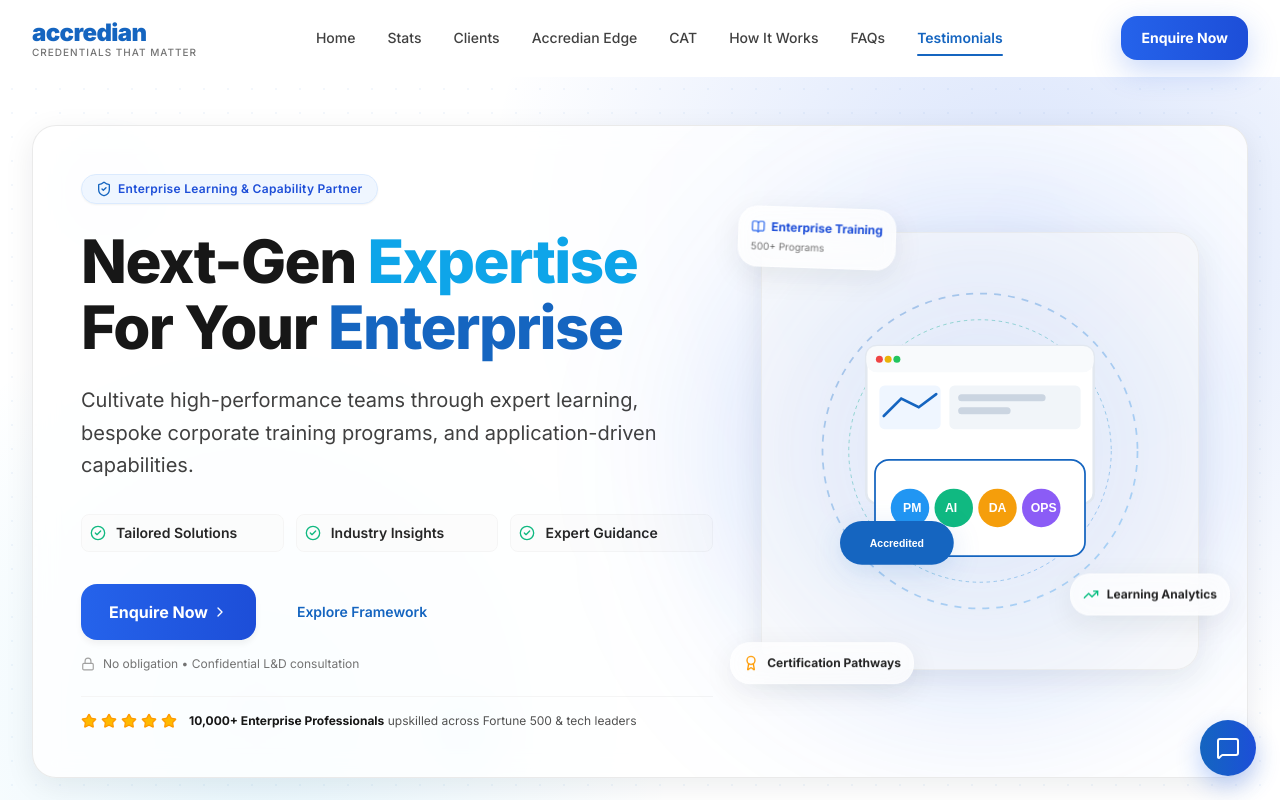
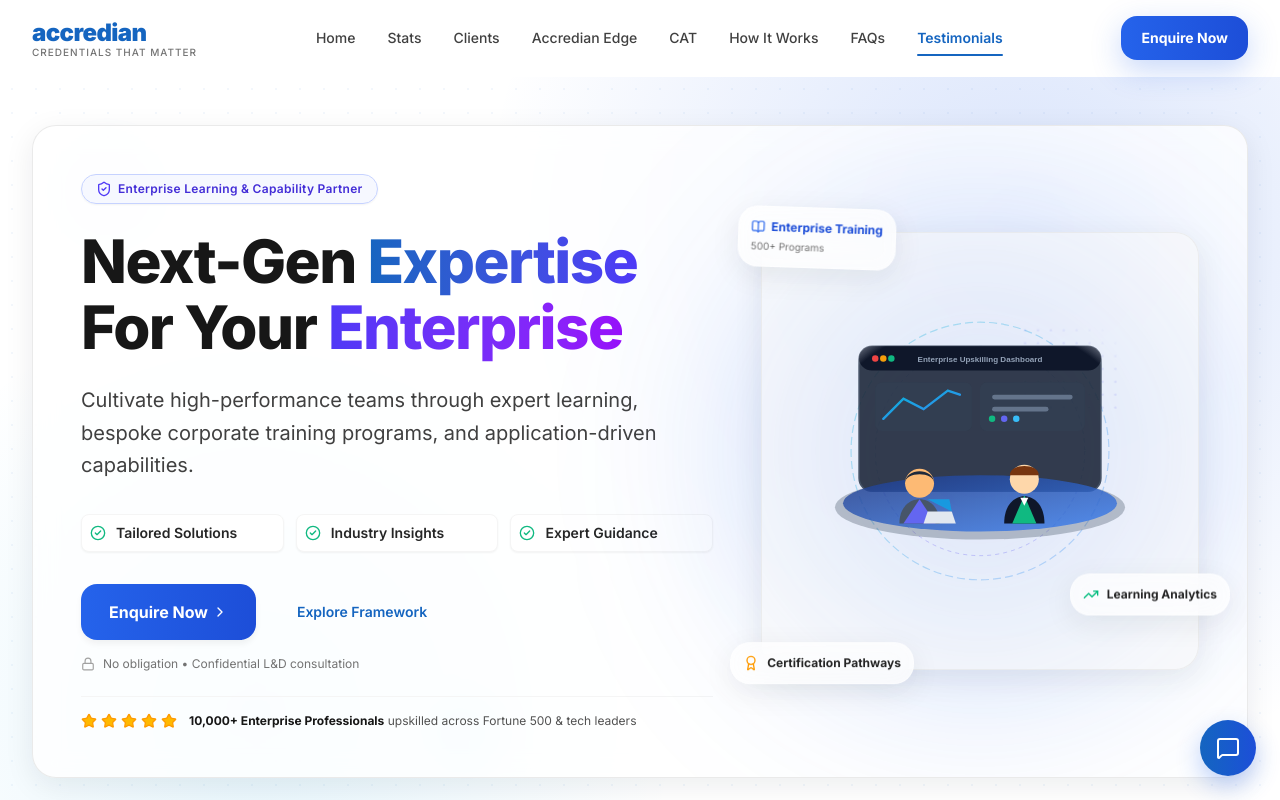
Before and after one commit to GarimaSingh207/accredian-enterprise-platform, a Next.js app: page / in a window 1280 px wide. Shown: the top 800 px of the page. Built offline with nearby package versions, Linux system fonts and the light colour scheme.

Commit message:
style: enhance hero typography keyword gradients and realistic corporate team illustration

```diff
--- a/components/sections/HeroSection.tsx
+++ b/components/sections/HeroSection.tsx
@@ -72,16 +72,16 @@
             <div className="lg:col-span-7 space-y-6 text-left">
               {/* Badge Bar */}
               <div className="flex flex-wrap items-center gap-2.5">
-                <Badge variant="primary" className="gap-1.5 px-3.5 py-1.5 text-xs font-semibold shadow-xs">
-                  <ShieldCheck className="w-4 h-4 text-primary-600" />
+                <Badge variant="primary" className="gap-1.5 px-3.5 py-1.5 text-xs font-semibold shadow-xs border-indigo-200 text-indigo-700 bg-indigo-50/50">
+                  <ShieldCheck className="w-4 h-4 text-indigo-600" />
                   Enterprise Learning & Capability Partner
                 </Badge>
               </div>
 
-              {/* Display Headline */}
+              {/* Display Headline with gradient text highlights */}
               <h1 className="text-3xl sm:text-4xl md:text-5xl lg:text-6xl font-extrabold tracking-tight text-neutral-900 leading-[1.1]">
-                Next-Gen <span className="text-accent-500">Expertise</span> <br />
-                For Your <span className="text-primary-600">Enterprise</span>
+                Next-Gen <span className="bg-gradient-to-r from-primary-600 to-indigo-600 bg-clip-text text-transparent hover:opacity-90 transition-opacity duration-300">Expertise</span> <br />
+                For Your <span className="bg-gradient-to-r from-indigo-600 to-purple-600 bg-clip-text text-transparent hover:opacity-90 transition-opacity duration-300">Enterprise</span>
               </h1>
 
               <p className="text-base sm:text-lg md:text-xl text-neutral-700 font-normal leading-relaxed max-w-xl">
@@ -90,19 +90,19 @@
 
               {/* Key Highlights Grid */}
               <div className="grid grid-cols-1 sm:grid-cols-3 gap-3 pt-2">
-                <div className="flex items-center gap-2.5 p-2 rounded-lg bg-neutral-50/60 border border-neutral-100">
+                <div className="flex items-center gap-2.5 p-2 rounded-lg bg-white border border-neutral-100 shadow-xs">
                   <CheckCircle2 className="w-4 h-4 text-success-500 shrink-0" />
                   <span className="text-xs md:text-sm font-semibold text-neutral-800">
                     Tailored Solutions
                   </span>
                 </div>
-                <div className="flex items-center gap-2.5 p-2 rounded-lg bg-neutral-50/60 border border-neutral-100">
+                <div className="flex items-center gap-2.5 p-2 rounded-lg bg-white border border-neutral-100 shadow-xs">
                   <CheckCircle2 className="w-4 h-4 text-success-500 shrink-0" />
                   <span className="text-xs md:text-sm font-semibold text-neutral-800">
                     Industry Insights
                   </span>
                 </div>
-                <div className="flex items-center gap-2.5 p-2 rounded-lg bg-neutral-50/60 border border-neutral-100">
+                <div className="flex items-center gap-2.5 p-2 rounded-lg bg-white border border-neutral-100 shadow-xs">
                   <CheckCircle2 className="w-4 h-4 text-success-500 shrink-0" />
                   <span className="text-xs md:text-sm font-semibold text-neutral-800">
                     Expert Guidance
```
Also changed, not shown: public/assets/images/corporate-team.svg.
